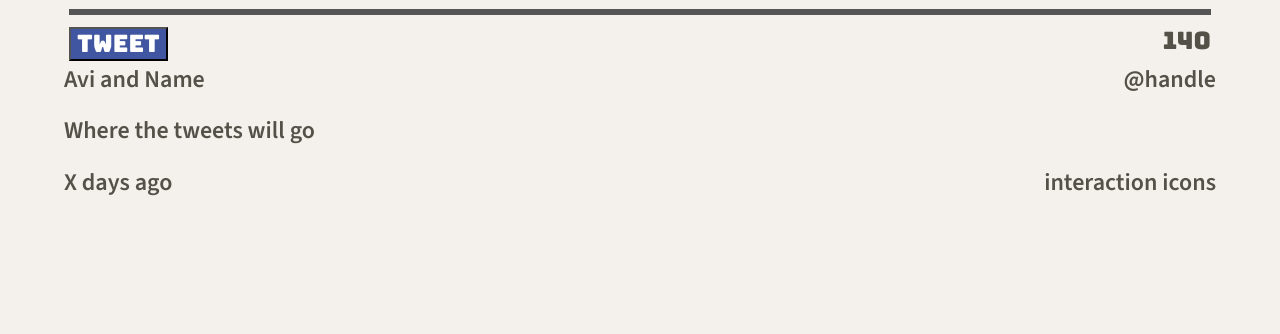
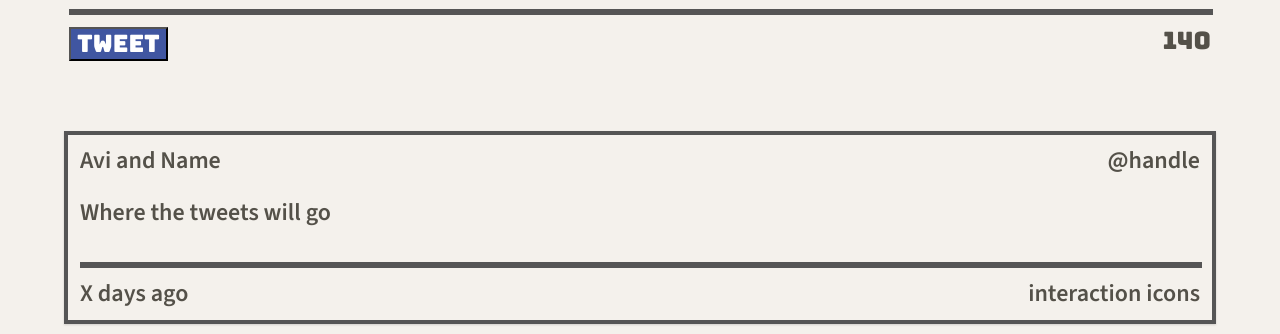
Before and after one commit to wfhopkins/tweeter, a website: page public/index.html in a window 1280 px wide. Shown: the part 599-933 px from the top of the page. Before the commit the page ends 800 px from the top, so only its background shows below. Drawn offline with nearby package versions, Linux system fonts and the light colour scheme.

Commit message:
add box-shadow, copy icon links

```diff
--- a/public/index.html
+++ b/public/index.html
@@ -73,11 +73,12 @@
           </div>
         </form>
       </section>
-      <article>
+      <article class="hovernow">
         <header>
           <span>Avi and Name</span><span>@handle</span>
         </header>
           <p id="tweet">Where the tweets will go</p>
+          <hr/>
         <footer>
           <span>X days ago</span><span>interaction icons</span>
         </footer>
--- a/public/styles/new-tweet.css
+++ b/public/styles/new-tweet.css
@@ -9,6 +9,7 @@
   display: flex;
   flex-direction: column;
   width: 100%;
+  height: 200px;
   padding: 5px;
 }
 
@@ -27,6 +28,7 @@ hr {
   background-color: #555555;
   border-style: solid;
   height: 4px;
+  width: 100%;
 }
 
 button {
@@ -39,10 +41,20 @@ button {
 }
 
 article {
-  border: red 5px;
+  margin: 10px 0;
+  border: #555555 4px;
+  border-style: solid;
   display: flex;
   flex-direction: column;
+  padding: 0.5em;
+  box-shadow: 0 1px 2px rgba(0, 0, 0, 0.15);
+  transition: box-shadow 0.3s ease-in-out;
 }
+
+article:hover {
+  box-shadow: 5px 5px 10px rgba(0, 0, 0, 0.8);
+}
+
 
 header {
   display: flex;
@@ -53,3 +65,13 @@ footer {
   display: flex;
   justify-content: space-between;
 }
+
+
+
+
+/* icons
+<i class="fa-solid fa-flag"></i>
+
+<i class="fa-sharp fa-solid fa-retweet"></i>
+
+<i class="fa-solid fa-heart"></i> */
--- a/server/data-files/initial-tweets.json
+++ b/server/data-files/initial-tweets.json
@@ -8,7 +8,7 @@
     "content": {
       "text": "If I have seen further it is by standing on the shoulders of giants"
     },
-    "created_at": 1687203029313
+    "created_at": 1687204763676
   },
   {
     "user": {
@@ -19,6 +19,6 @@
     "content": {
       "text": "Je pense , donc je suis"
     },
-    "created_at": 1687289429313
+    "created_at": 1687291163676
   }
 ]
```
